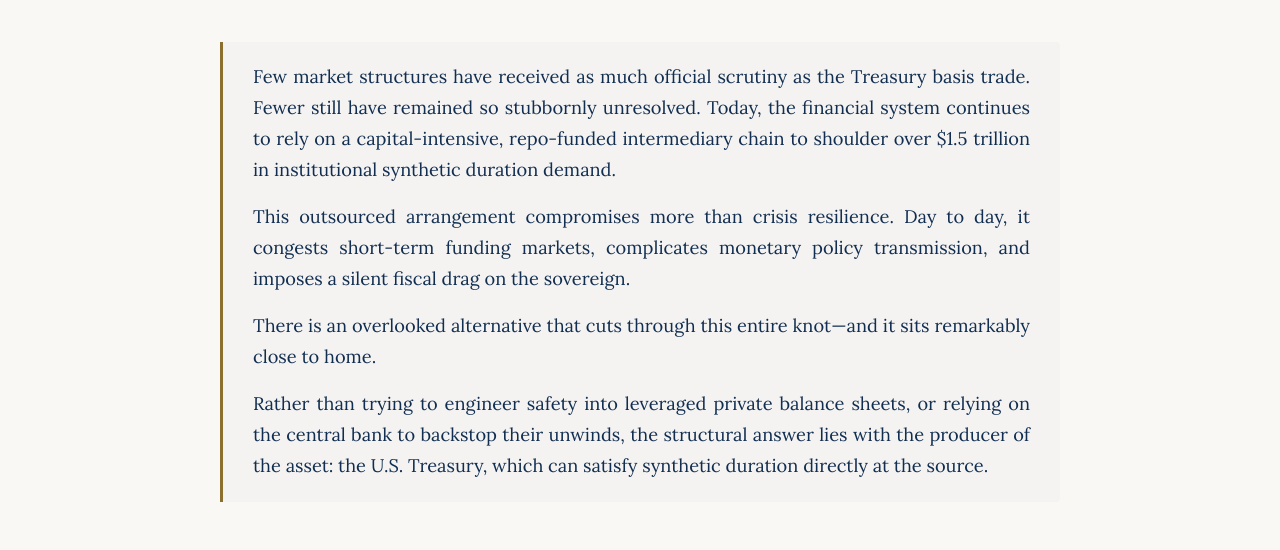
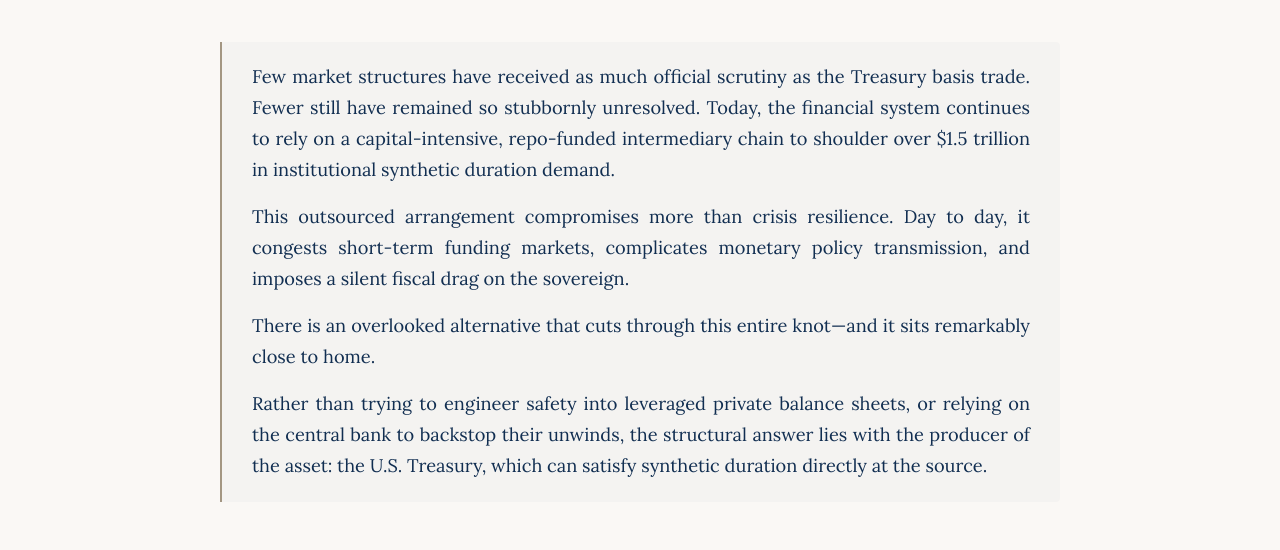
Before and after one commit to treasury-dsa/treasury-dsa.github.io, a plain HTML site: page index.html in a window 1280 px wide. Shown: the part 250-800 px from the top of the page. Drawn offline with nearby package versions, Linux system fonts and the light colour scheme; a web font is replaced by a local one.

Commit message:
Update index.html

```diff
--- a/index.html
+++ b/index.html
@@ -104,7 +104,7 @@
             margin: 35px 0 45px 0;
             padding: 20px 30px;
             background-color: var(--card-bg);
-            border-left: 3px solid var(--accent-gold);
+            border-left: 2.8px solid #a39682;
             border-radius: 0 4px 4px 0;
             text-align: justify;
         }
```
